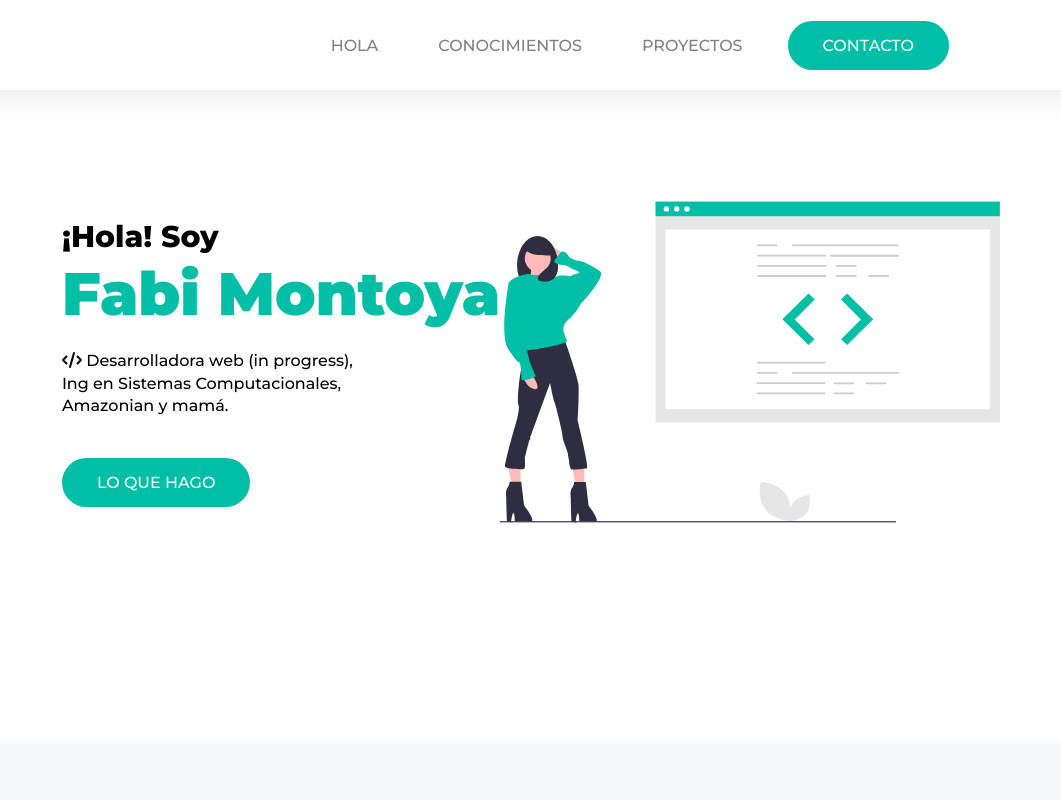
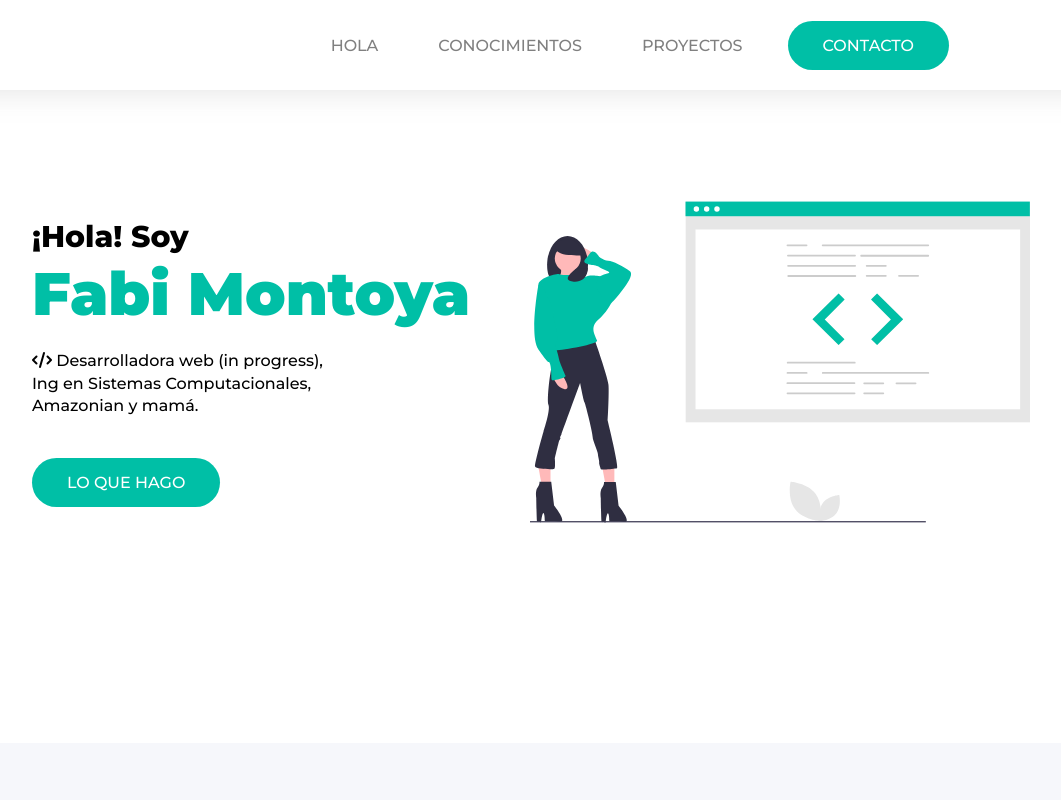
Before and after one commit to fabimmu/ada-portafolio1, a plain HTML site: page index.html in a window 1280 px wide. Shown: the top 800 px of the page, without its empty margins (109-1170 px from the left). Drawn offline with nearby package versions, Linux system fonts and the light colour scheme.

Commit message:
Se agregan margenes entre el texto about me y la imagen

```diff
--- a/index.html
+++ b/index.html
@@ -33,7 +33,7 @@
     <main>
       <section class="sec-home back-c-white" id="home">
         <div class="div-home">
-          <div class="panel-left">
+          <div class="panel-left m-right-big">
             <p class="panel-soy">¡Hola! Soy</p>
             <h1 class="m-bottom-big">Fabi Montoya</h1>
             <p class="panel-soy-description m-bottom-huge">
@@ -42,7 +42,7 @@
             </p>
             <a href="#projects" class="button">LO QUE HAGO</a>
           </div>
-          <div class="panel-right">
+          <div class="panel-right m-left-big">
             <svg
               id="b8c64dc2-e86a-49bc-92bf-164106d9e7fb"
               data-name="Layer 1"
@@ -424,7 +424,7 @@
         <div class="contact-box">
           <div class="left-panel-contact panel-size">
             <h2 class="m-bottom-big">Contactame</h2>
-            <p class="m-bottom-huge parrafo">¿Necesitas plasmar tu proyecto en una pagina web? Te ayudo! Acá estan mis redes para que me podas escribir, descrubí este de la digitalización tan COOL!</p>
+            <p class="m-bottom-huge parrafo">¿Necesitas plasmar tu proyecto en una pagina web? Te ayudo! <br><br> Acá estan mis redes para que me podas escribir, descrubí este de la digitalización tan COOL!</p>
             <ul>
               <li class="rrss-contact m-botton-lil">
                 <a href="" >
--- a/styles/styles.css
+++ b/styles/styles.css
@@ -28,6 +28,9 @@ body {
 .m-right-big {
   margin-right: 30px;
 }
+.m-left-big{
+  margin-left: 30px;
+}
 .m-botton-lil{
   margin-bottom: 5px;
 }
```
Also changed, not shown: 1 other file.
